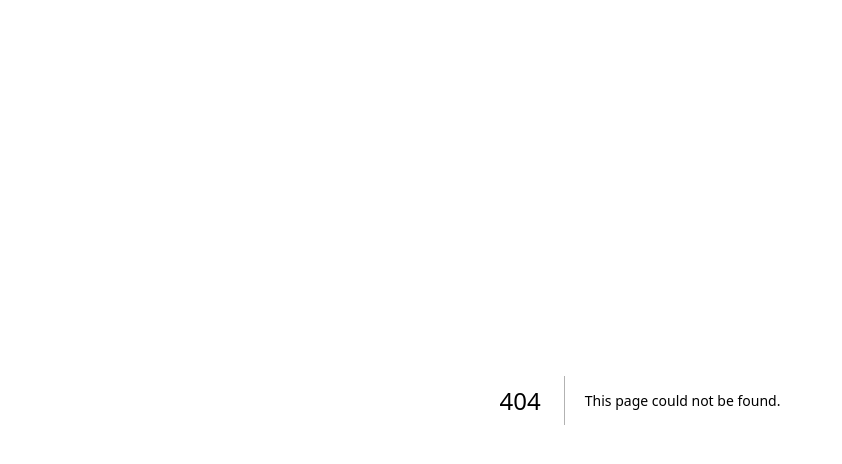
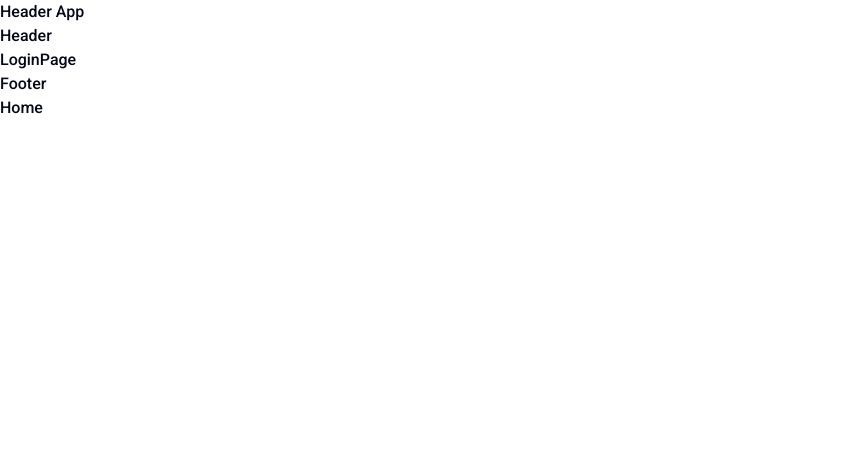
Before and after one commit to HungPhan878/Nextjs-pro, a Next.js app: page /login in a window 1280 px wide. Before the commit this address had no page. Shown: the top 464 px of the page, without its empty margins (0-842 px from the left). Built offline with nearby package versions, Linux system fonts and the light colour scheme.

Commit message:
Learn about routing in nextjs

```diff
--- a/src/app/layout.tsx
+++ b/src/app/layout.tsx
@@ -19,7 +19,10 @@ export default function RootLayout({
 }>) {
   return (
     <html lang="en">
-      <body className={roboto.className}>{children}</body>
+      <body className={roboto.className}>
+        <header>Header App</header>
+        {children}
+      </body>
     </html>
   );
 }
--- /dev/null
+++ b/src/app/login/layout.tsx
@@ -0,0 +1,29 @@
+import Link from "next/link";
+import React from "react";
+
+// Routing in Next
+// + Khi khai báo một folder thì khai báo page.tsx sẽ có một
+//   route liên kết tới folder đấy
+//   ex: login>page.tsx => routing /login
+// + Khi khai báo một layout con trong layout root thì
+//   khai bao trong folder (là một page) là cần có file layout.tsx
+// + Chúng ta nhóm các folder là với nhau trong folder có (name folder)
+//   ngoặc tròn bên ngoài.
+//   ex: (page) > login + register
+//   thì sẽ dùng chính tên folder login làm route được
+//   là /login chứ không thì sẽ /page/login nha
+
+export default function layout({
+  children,
+}: Readonly<{
+  children: React.ReactNode;
+}>) {
+  return (
+    <div>
+      <header>Header</header>
+      <main>{children}</main>
+      <footer>Footer</footer>
+      <Link href="/">Home</Link>
+    </div>
+  );
+}
--- /dev/null
+++ b/src/app/login/page.tsx
@@ -0,0 +1,5 @@
+import React from "react";
+
+export default function LoginPage() {
+  return <div>LoginPage</div>;
+}
--- a/src/app/page.tsx
+++ b/src/app/page.tsx
@@ -1,4 +1,5 @@
 import Image from "next/image";
+import Link from "next/link";
 
 // + Component image của next sẽ tự giảm size của image khi đặt weight và height để nextjs nhận biết
 //  size mong muốn của ta là gì để giảm dung lượng tải.
@@ -15,6 +16,7 @@ export default function Home() {
         height={400}
         quality={100}
       />
+      <Link href="/login">Login</Link>
     </main>
   );
 }
```
